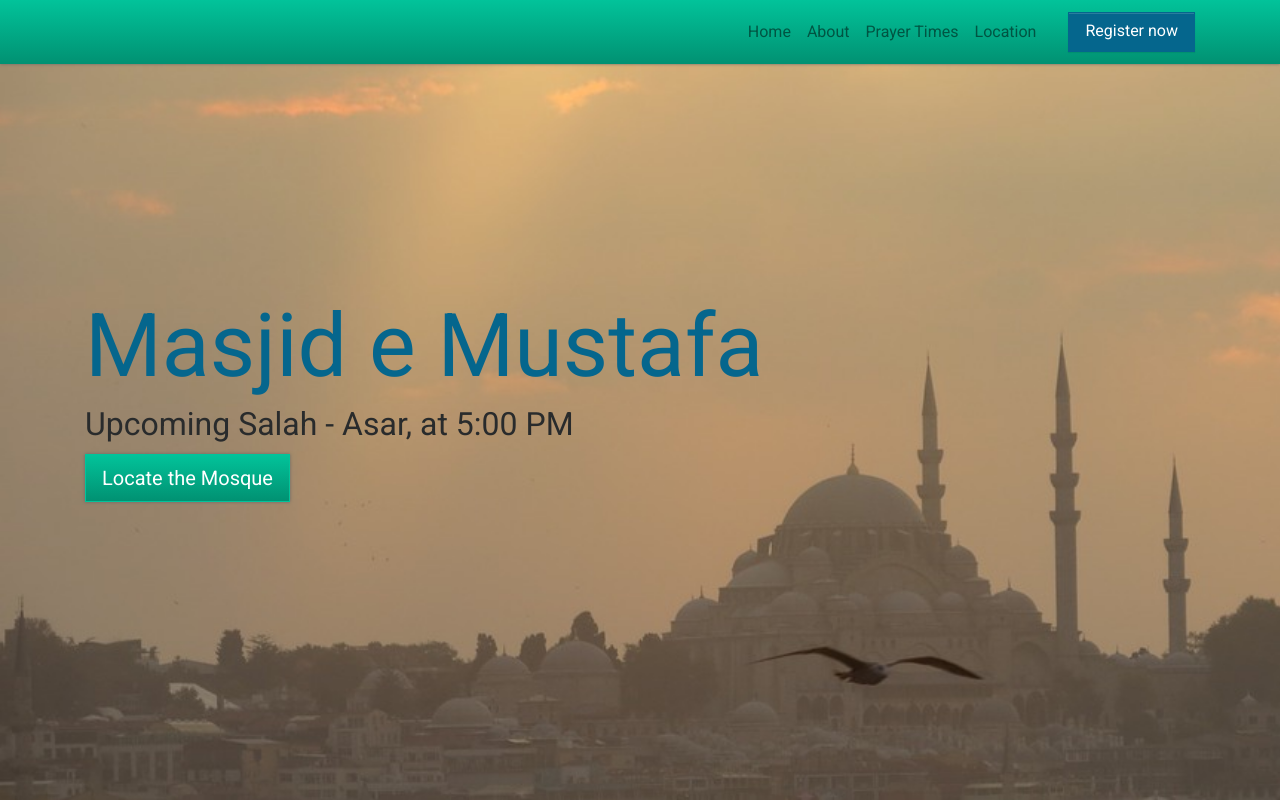
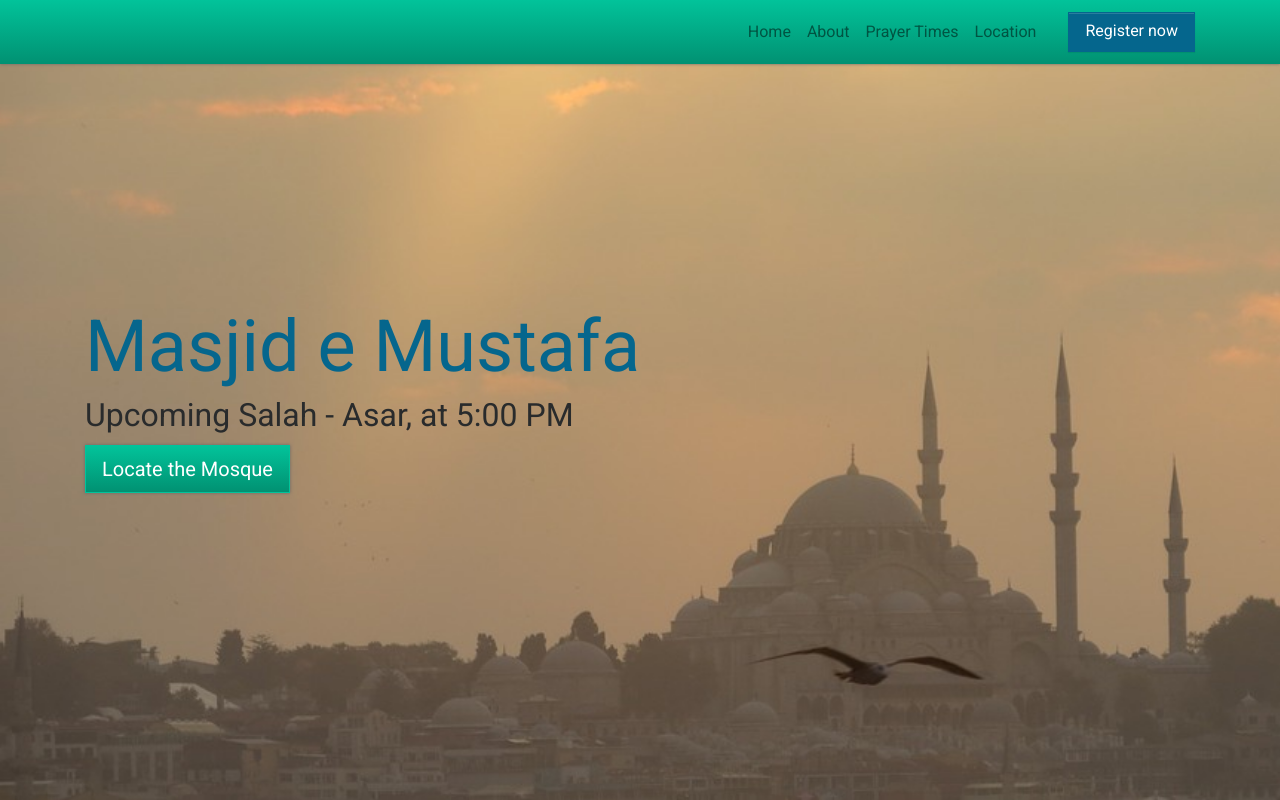
Before and after one commit to shabbar-cryztal/masjid, a plain HTML site: page index.html in a window 1280 px wide. Shown: the top 800 px of the page. Drawn offline with nearby package versions, Linux system fonts and the light colour scheme; some packages are replaced by stand-ins of ours; a script that the page names is missing.

Commit message:
Commit from Pingendo

```diff
--- a/index.html
+++ b/index.html
@@ -39,7 +39,7 @@
     <div class="container">
       <div class="row">
         <div class="col-lg-12">
-          <h1 class="display-2 text-info">Masjid e Mustafa
+          <h1 class="text-info display-3">Masjid e Mustafa
             <br>
           </h1>
           <h2>Upcoming Salah - Asar, at 5:00 PM
```
